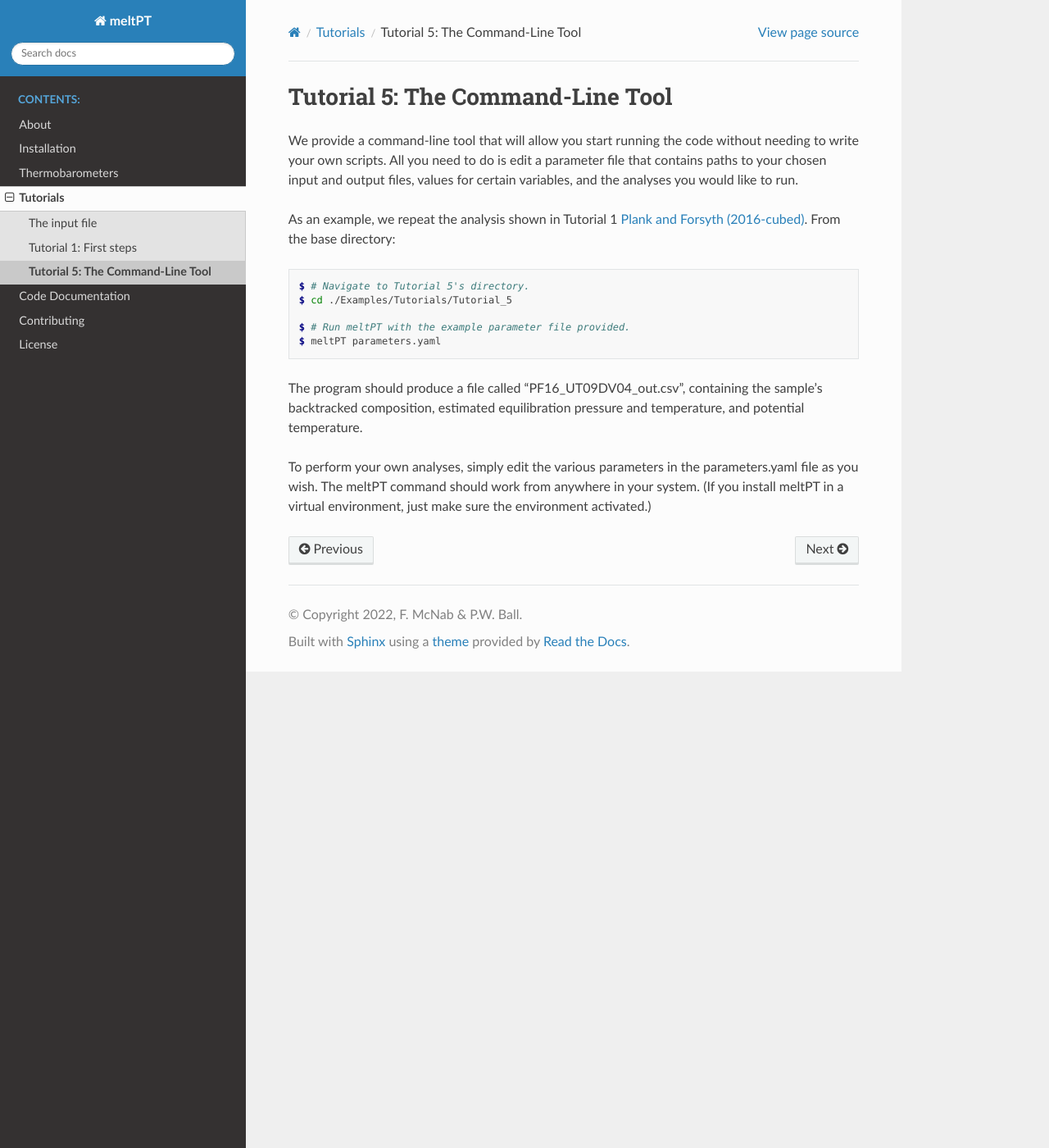
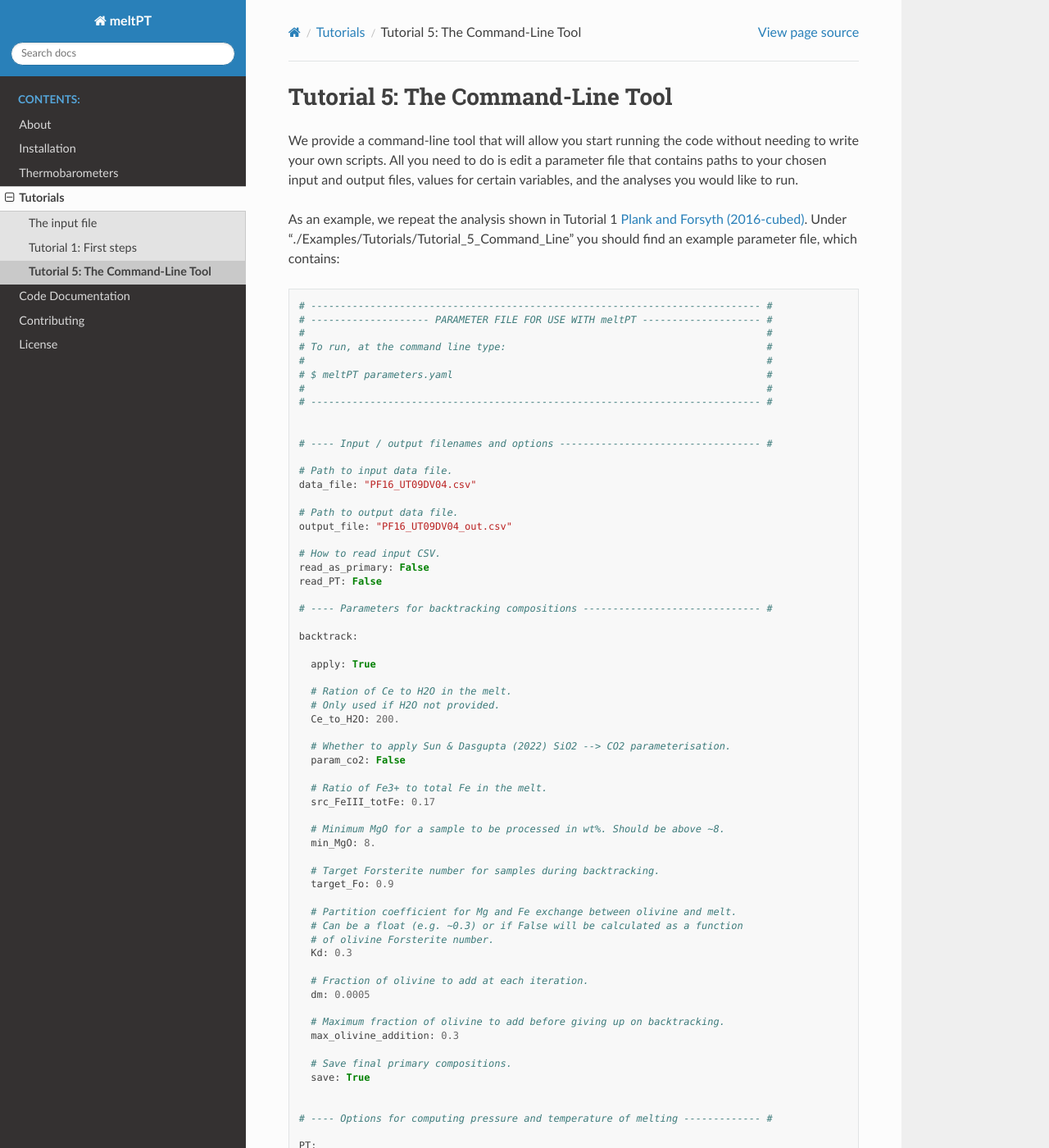
Before and after one commit to fmcnab/meltPT, a Sphinx documentation site: the page built from docs/source/Tutorial_5.rst, in a window 1280 px wide and 1400 px high. Shown: the whole window at 82% size. Built offline with Sphinx 7.4.7 and the Read the Docs theme 2.0.0, drawn with Linux system fonts in a browser that asks for light colours; some of the changed text lies outside the part shown.

Commit message:
Fleshing out command-line tutorial.

```diff
--- a/docs/source/Tutorial_5.rst
+++ b/docs/source/Tutorial_5.rst
@@ -9,14 +9,99 @@
 
 As an example, we repeat the analysis shown in Tutorial 1
 `Plank and Forsyth (2016-cubed) <https://doi.org/10.1002/2015GC006205>`_.
-From the base directory:
+Under "./Examples/Tutorials/Tutorial_5_Command_Line" you should find an example
+parameter file, which contains:
+
+.. code-block:: python
+
+  # ---------------------------------------------------------------------------- #
+  # -------------------- PARAMETER FILE FOR USE WITH meltPT -------------------- #
+  #                                                                              #
+  # To run, at the command line type:                                            #
+  #                                                                              #
+  # $ meltPT parameters.yaml                                                     #
+  #                                                                              #
+  # ---------------------------------------------------------------------------- #
+
+
+  # ---- Input / output filenames and options ---------------------------------- #
+
+  # Path to input data file.
+  data_file: "PF16_UT09DV04.csv"
+
+  # Path to output data file.
+  output_file: "PF16_UT09DV04_out.csv"
+
+  # How to read input CSV.
+  read_as_primary: False
+  read_PT: False
+
+  # ---- Parameters for backtracking compositions ------------------------------ #
+
+  backtrack:
+
+    apply: True
+
+    # Ration of Ce to H2O in the melt.
+    # Only used if H2O not provided.
+    Ce_to_H2O: 200.
+
+    # Whether to apply Sun & Dasgupta (2022) SiO2 --> CO2 parameterisation.
+    param_co2: False
+
+    # Ratio of Fe3+ to total Fe in the melt.
+    src_FeIII_totFe: 0.17
+
+    # Minimum MgO for a sample to be processed in wt%. Should be above ~8.
+    min_MgO: 8.
+
+    # Target Forsterite number for samples during backtracking.
+    target_Fo: 0.9
+
+    # Partition coefficient for Mg and Fe exchange between olivine and melt.
+    # Can be a float (e.g. ~0.3) or if False will be calculated as a function
+    # of olivine Forsterite number.
+    Kd: 0.3
+
+    # Fraction of olivine to add at each iteration.
+    dm: 0.0005
+
+    # Maximum fraction of olivine to add before giving up on backtracking.
+    max_olivine_addition: 0.3
+
+    # Save final primary compositions.
+    save: True
+
+
+  # ---- Options for computing pressure and temperature of melting ------------- #
+
+  PT:
+
+    apply: True
+    save: True
+
+
+  # ---- Options for fitting melting paths ------------------------------------- #
+
+  # Fitting a melting path to the entire suite.
+  # Each option is True / False.
+  suite_Tp:
+    apply: False
+    plot: False
+    save: False
+
+  # Fitting a melting path to each individual sample.
+  # Note: with a lot of samples will be very slow!
+  # Each option is True / False.
+  individual_Tp:
+    apply: True
+    plot: True
+    save: True
+
+To run the program, simply type:
 
 .. code-block:: console
 
-  $ # Navigate to Tutorial 5's directory.
-  $ cd ./Examples/Tutorials/Tutorial_5
-
-  $ # Run meltPT with the example parameter file provided.
   $ meltPT parameters.yaml
 
 The program should produce a file called "PF16_UT09DV04_out.csv", containing
```
